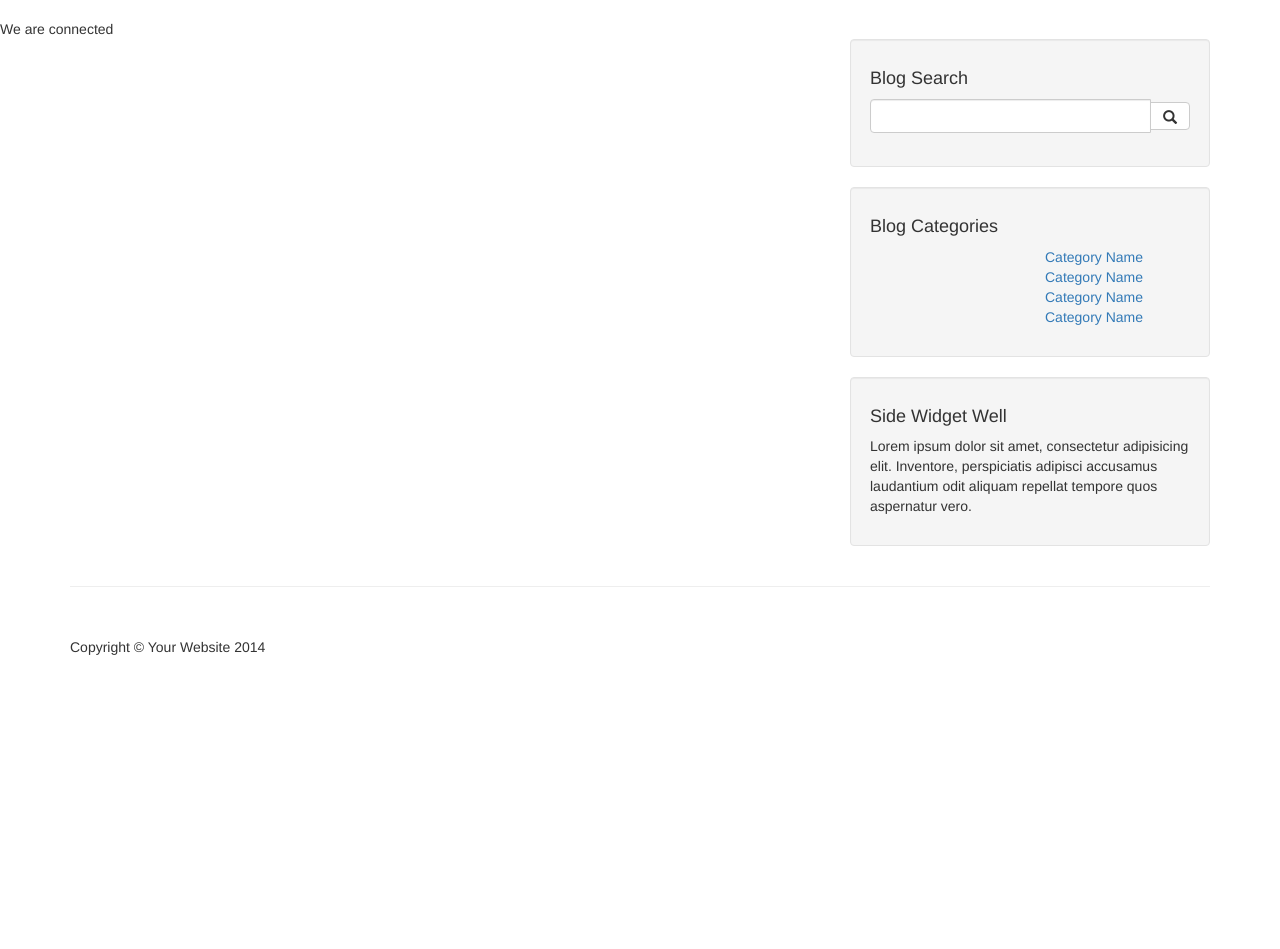
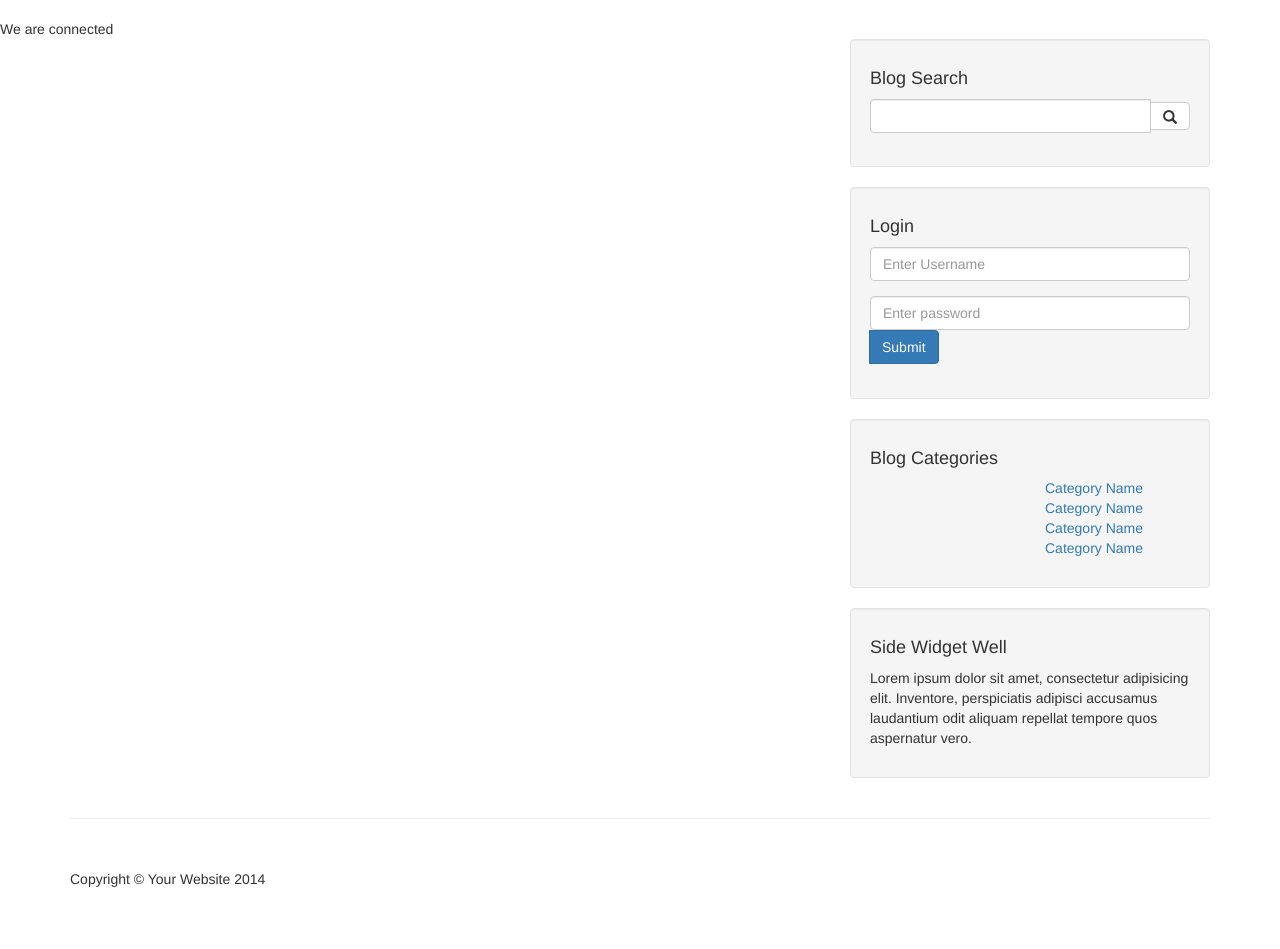
Before and after one commit to SubjectZeroo/Blog-CMS, a PHP site: page / in a window 1280 px wide. Shown: the part 51-1000 px from the top of the page. Before the commit the page ends 706 px from the top, so only its background shows below. Run offline with PHP 8.4, Linux system fonts and the light colour scheme; data that the repository does not hold is empty.

Commit message:
agregando el login de usuario

```diff
--- a/admin/includes/navigation.php
+++ b/admin/includes/navigation.php
@@ -110,7 +110,7 @@
              </li>
              <li class="divider"></li>
              <li>
-               <a href="#"><i class="fa fa-fw fa-power-off"></i> Log Out</a>
+               <a href="/admin/includes/logout.php"><i class="fa fa-fw fa-power-off"></i> Log Out</a>
              </li>
            </ul>
          </li>
--- a/admin/index.php
+++ b/admin/index.php
@@ -14,6 +14,8 @@
                         <h1 class="page-header">
                            Bienvenido Al Sistema
                             <small>Sistemas</small>
+
+                            <?php echo $_SESSION['username'] ?>
                         </h1>
                         <!-- <ol class="breadcrumb">
                             <li>
--- a/includes/sidebar.php
+++ b/includes/sidebar.php
@@ -29,6 +29,33 @@
     <!-- /.input-group -->
 </div>
 
+<div class="well">
+    <h4>Login</h4>
+    <form action="includes/login.php" method="POST">
+      <div class="form-group">
+          <input name="username" type="text" class="form-control" placeholder="Enter Username">
+
+
+          <!-- <span class="input-group-btn">
+              <button name="submit" class="btn btn-default" type="submit">
+                  <span class="glyphicon glyphicon-search"></span>
+          </button> -->
+          <!-- </span> -->
+      </div>
+
+      <div class="form-group">
+        <input name="password" type="password" class="form-control" placeholder="Enter password">
+
+        <span class="input-group-btn">
+            <button class="btn btn-primary" name="login" type="submit">
+               Submit
+
+            </button>
+        </span>
+      </div>
+    </form>
+    <!-- /.input-group -->
+</div>
 
 
 
```
Also changed, not shown: admin/includes/header.php (+11 -0 lines), admin/includes/logout.php (added, +14 -0 lines), includes/login.php (added, +52 -0 lines).
